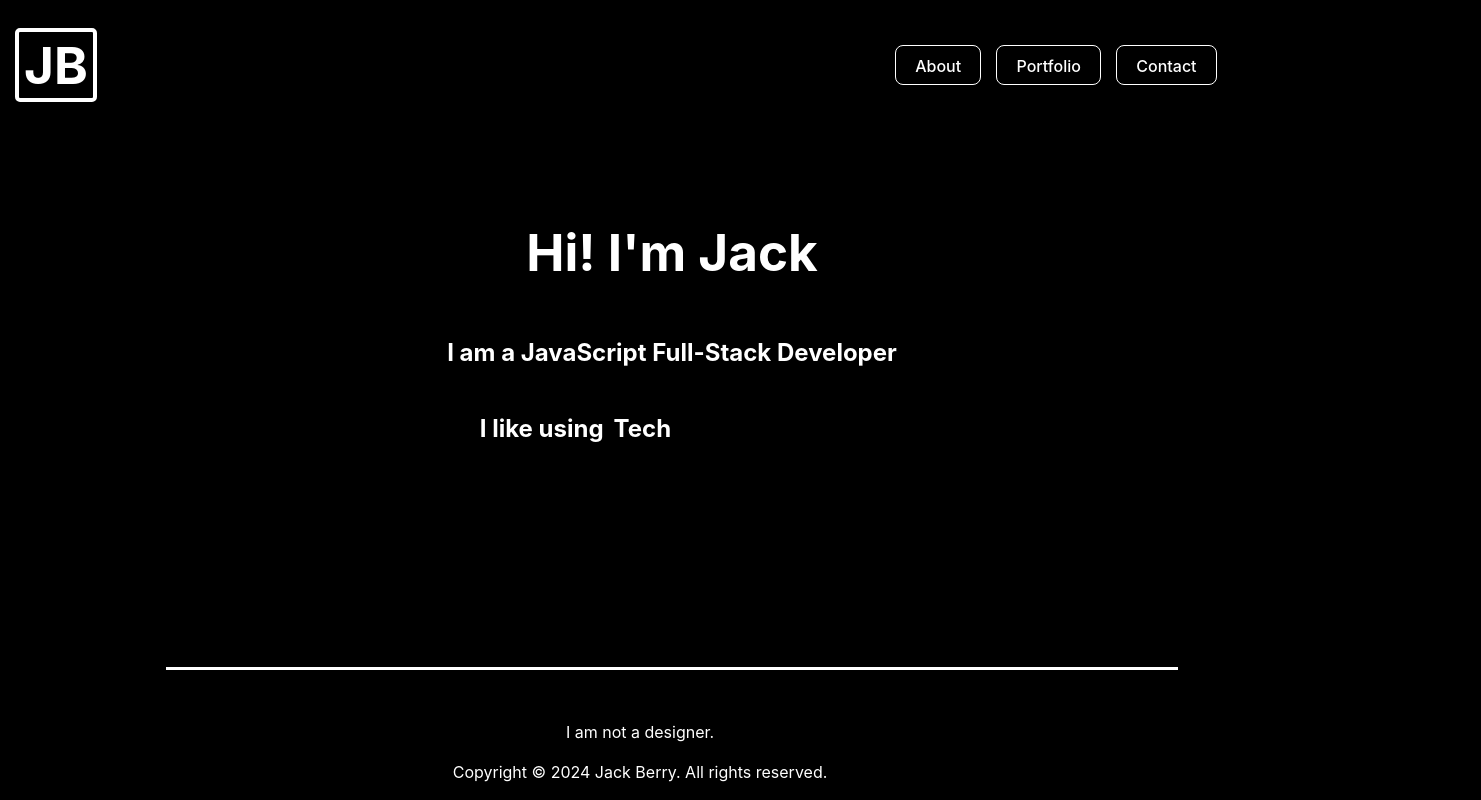
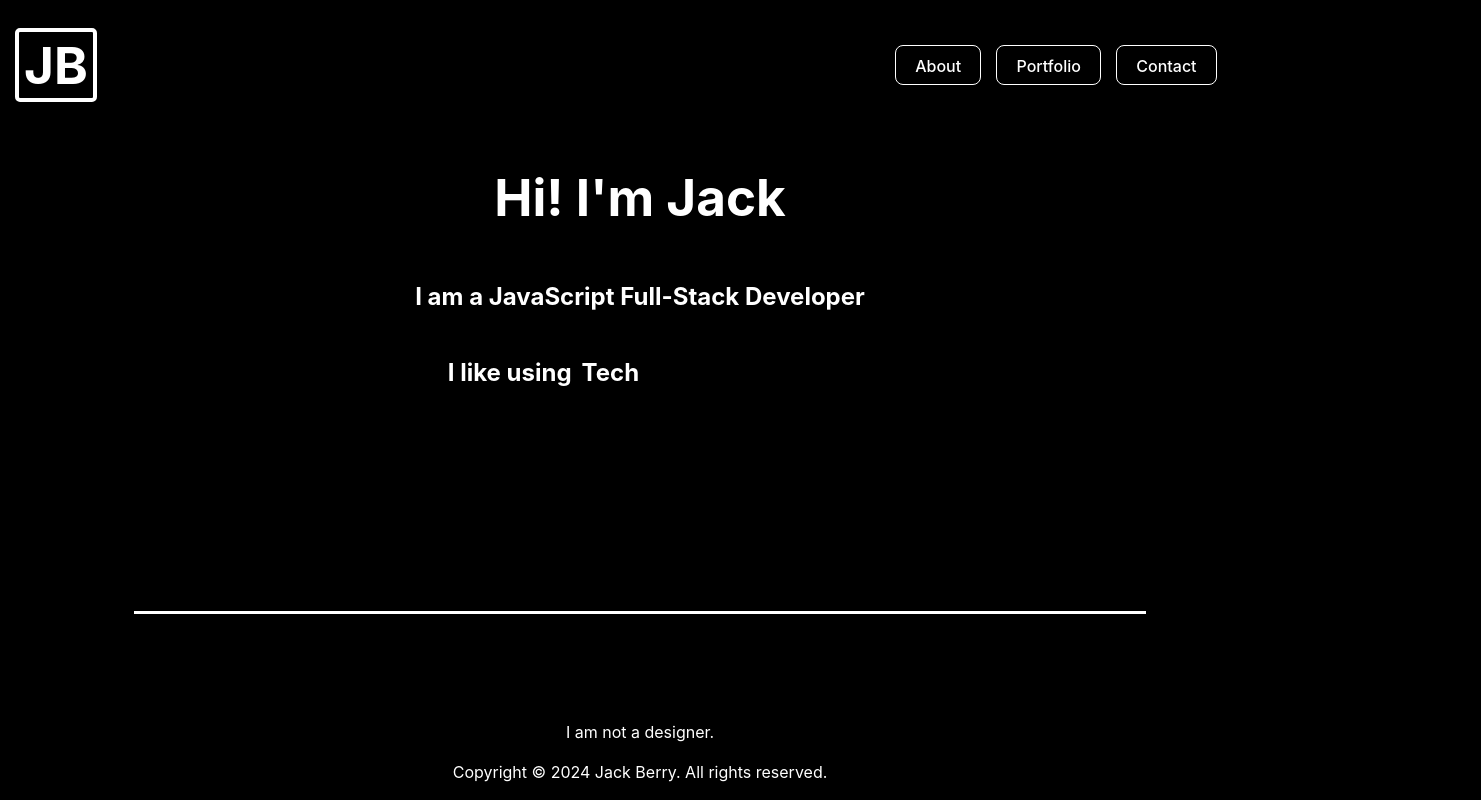
Before and after one commit to Jack-Berry/Portfolio, a React (Vite) app: page / in a window 1280 px wide. Shown: the top 800 px of the page, 1481 px wide, since content can reach past the window. Built offline with nearby package versions, Linux system fonts and the light colour scheme.

Commit message:
uniform styling

```diff
--- a/src/css/App.scss
+++ b/src/css/App.scss
@@ -13,14 +13,15 @@
   height: 100%;
   max-width: 1280px;
   margin: 0 auto;
-  padding: 2rem;
+  // padding: 2rem;
+  padding-top: 10%;
   text-align: center;
   top: 0;
   // background-color: $linen;
 }
 
 .main {
-  padding-top: 150px;
+  // padding-top: 150px;
 }
 header {
   background-color: $background;
--- /dev/null
+++ b/vite.config.mjs
@@ -0,0 +1,9 @@
+import { defineConfig } from "vite";
+import react from "@vitejs/plugin-react";
+
+export default defineConfig({
+  plugins: [react()],
+  build: {
+    outDir: "dist",
+  },
+});
```
Also changed, not shown: vercel.json (added).
